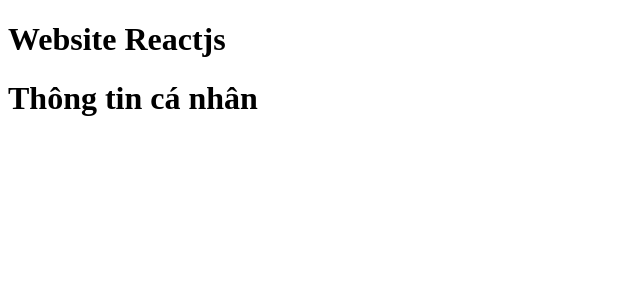
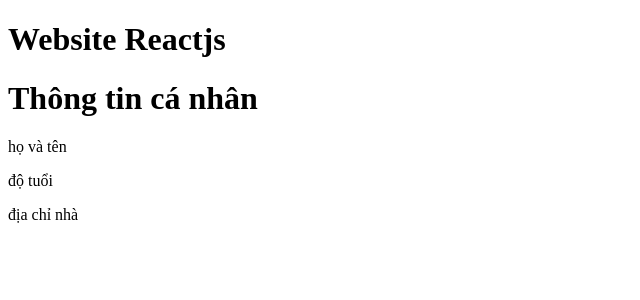
Before and after one commit to AnhHT3010/ReactJS-Curriculum, a React (Vite) app: page / in a window 1280 px wide. Shown: the top 300 px of the page, without its empty margins (0-640 px from the left). Built offline with nearby package versions, Linux system fonts and the light colour scheme.

Commit message:
create person profile

```diff
--- a/src/App.jsx
+++ b/src/App.jsx
@@ -1,4 +1,5 @@
 import "./App.css";
+import { Person } from "./components/Person";
 import { Profile } from "./components/Profile";
 // react thực hiện render theo dạng tree, gốc, nhánh
 function App() {
@@ -6,6 +7,7 @@
     <div>
       <h1>Website Reactjs</h1>
       <Profile />
+      <Person />
     </div>
   );
 }
--- /dev/null
+++ b/src/components/Person.jsx
@@ -0,0 +1,9 @@
+export function Person() {
+  return (
+    <div>
+      <p>họ và tên</p>
+      <p>độ tuổi</p>
+      <p>địa chỉ nhà</p>
+    </div>
+  );
+}
```
